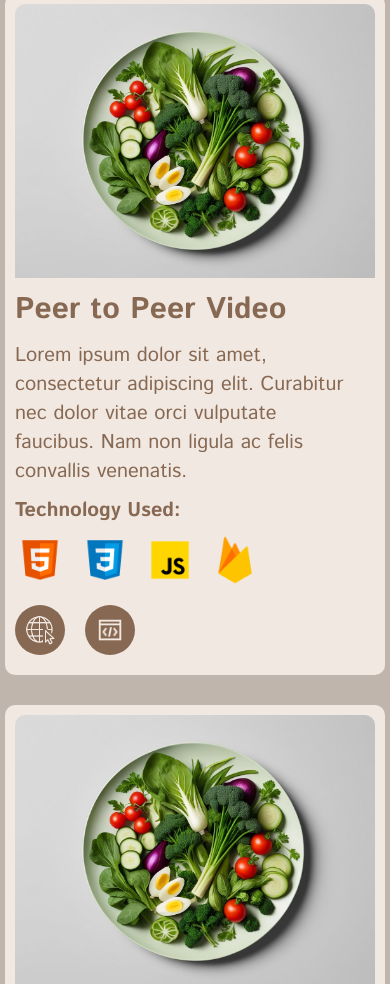
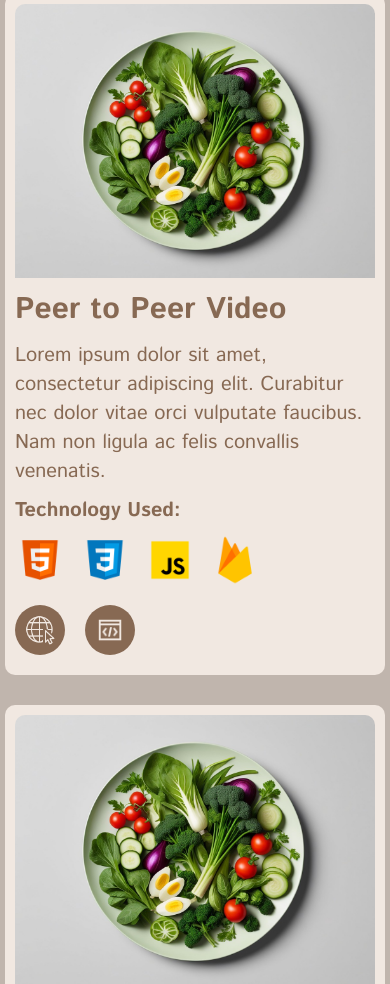
Before and after one commit to RMLINGAD/Portfolio, a plain HTML site: page index.html in a window 390 px wide. Shown: the part 2020-3004 px from the top of the page. Drawn offline with Linux system fonts and the light colour scheme.

Commit message:
Update mobile.css

```diff
--- a/mobile.css
+++ b/mobile.css
@@ -42,6 +42,9 @@
     flex-direction: column;
     padding: 10px;
   }
+  .project-info {
+    margin-right: 0px;
+}
   .projects-display > .project-image img {
     width: 100%;
     border-radius: 10px 10px 0px 0px;
@@ -93,6 +96,9 @@
     height: 180px;
     width: 180px;
   }
+  .project-info {
+    margin-right: 0px;
+}
   .projects-display > .project-image img {
     width: 100%;
     border-radius: 10px 10px 0px 0px;
```
